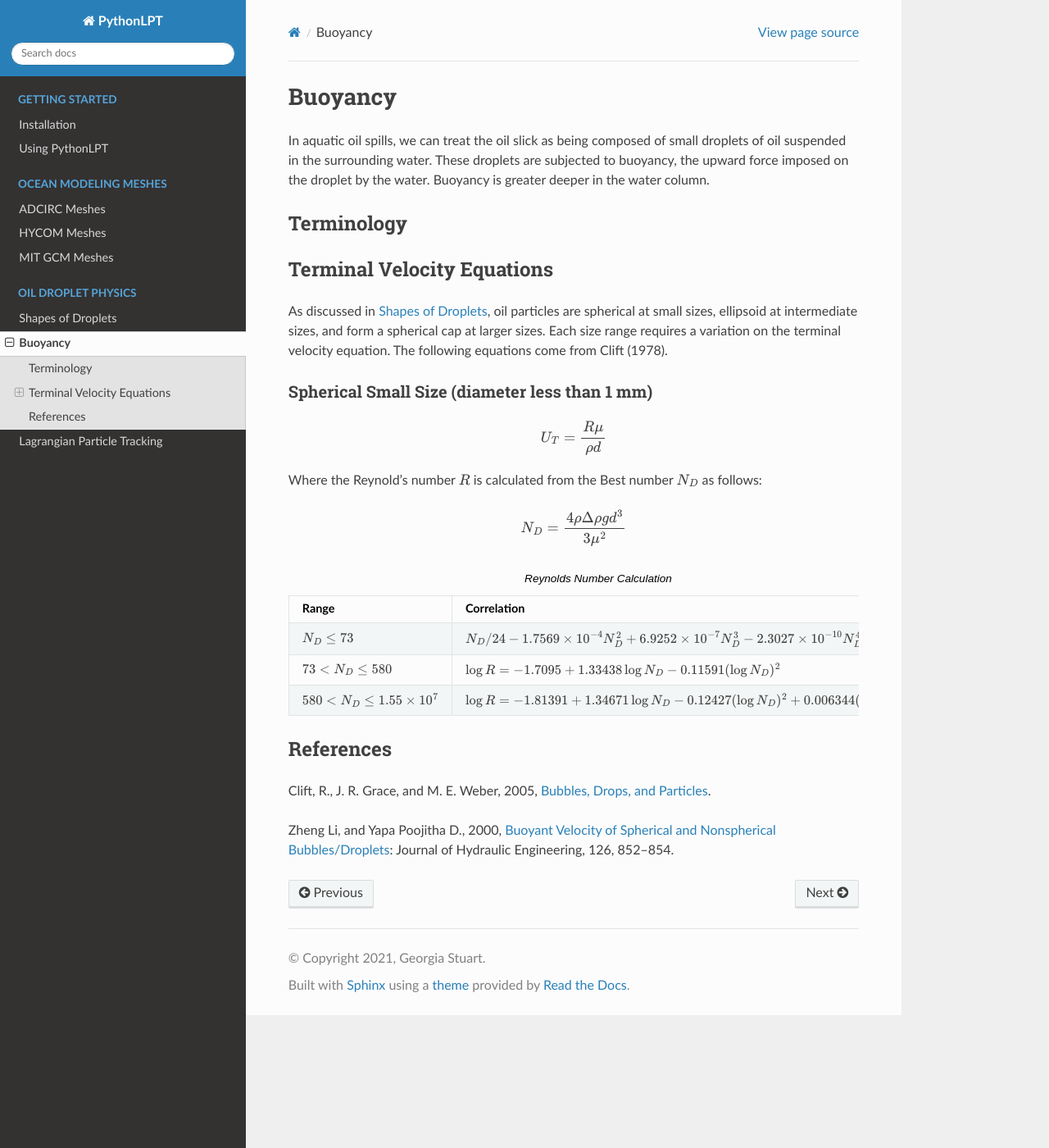
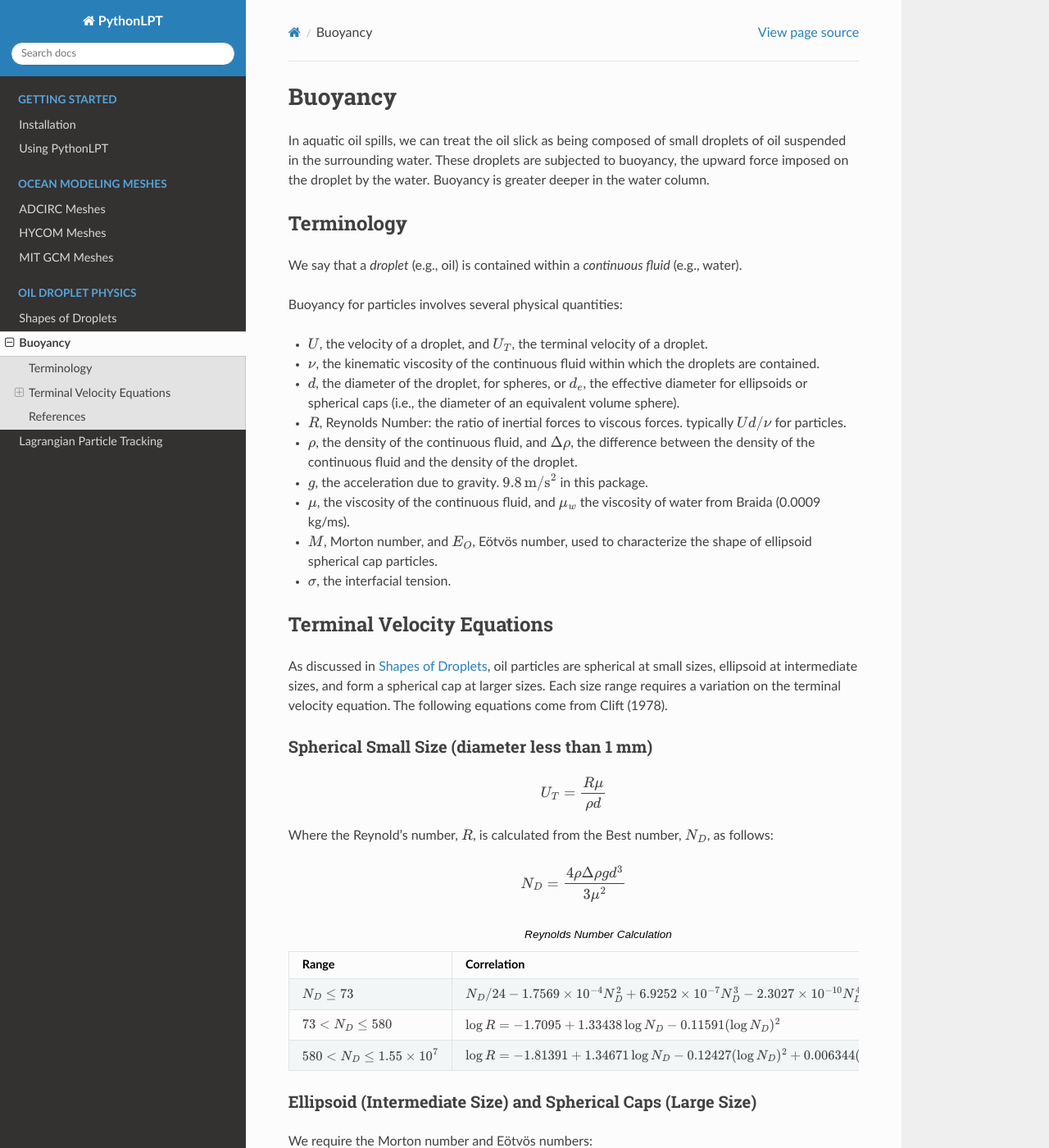
Before and after one commit to UT-CHG/PYOPATRA, a Sphinx documentation site: the page built from docs/physics/buoyancy.rst, in a window 1280 px wide and 1400 px high. Shown: the whole window at 82% size. Built offline with Sphinx 7.4.7 and the Read the Docs theme 2.0.0, drawn with Linux system fonts in a browser that asks for light colours; some of the changed text lies outside the part shown.

Commit message:
Update buoyancy documentation

```diff
--- a/docs/physics/buoyancy.rst
+++ b/docs/physics/buoyancy.rst
@@ -8,6 +8,26 @@
 Terminology
 -----------
 
+We say that a *droplet* (e.g., oil) is contained within a *continuous fluid* (e.g., water).
+
+Buoyancy for particles involves several physical quantities:
+
+- :math:`U`, the velocity of a droplet, and :math:`U_T`, the terminal velocity of a droplet.
+- :math:`\nu`, the kinematic viscosity of the continuous fluid within which the
+  droplets are contained.
+- :math:`d`, the diameter of the droplet, for spheres, or :math:`d_e`, the effective
+  diameter for ellipsoids or spherical caps (i.e., the diameter of an equivalent volume sphere).
+- :math:`R`, Reynolds Number: the ratio of inertial forces to viscous forces.
+  typically :math:`Ud/\nu` for particles.
+- :math:`\rho`, the density of the continuous fluid, and :math:`\Delta \rho`,
+  the difference between the density of the continuous fluid and the
+  density of the droplet.
+- :math:`g`, the acceleration due to gravity. :math:`9.8 \, \text{m/s}^2` in this package.
+- :math:`\mu`, the viscosity of the continuous fluid, and :math:`\mu_w` the viscosity of water
+  from Braida (0.0009 kg/ms).
+- :math:`M`, Morton number, and :math:`E_O`, Eötvös number, used to characterize the shape of ellipsoid
+  spherical cap particles.
+- :math:`\sigma`, the interfacial tension.
 
 
 Terminal Velocity Equations
@@ -24,7 +44,7 @@
 
    U_T = \frac{R \mu}{\rho d}
 
-Where the Reynold's number :math:`R` is calculated from the Best number :math:`N_D` as follows:
+Where the Reynold's number, :math:`R`, is calculated from the Best number, :math:`N_D`, as follows:
 
 .. math::
 
@@ -43,6 +63,64 @@
      - :math:`\log R = -1.81391 + 1.34671 \log N_D - 0.12427 (\log N_D)^2 + 0.006344 (\log N_D)^3`
 
 
+Ellipsoid (Intermediate Size) and Spherical Caps (Large Size)
+~~~~~~~~~~~~~~~~~~~~~~~~~~~~~~~~~~~~~~~~~~~~~~~~~~~~~~~~~~~~~
+
+We require the Morton number and Eötvös numbers:
+
+.. math::
+
+   M = \frac{g \mu^4 \Delta \rho}{\rho^2 \sigma^3}
+
+   E_O = \frac{g \Delta \rho d^2_e}{\sigma}.
+
+Ellipsoid (:math:`M < 10^{-3}` and :math:`E_O \leq 40`)
++++++++++++++++++++++++++++++++++++++++++++++++++++++++
+
+We have:
+
+.. math::
+   :label: ellipsoid
+
+   U_T = \frac{\mu}{\rho d_e} M^{-0.149} (J - 0.857).
+
+We calculate an intermediate value, :math:`H`:
+
+.. math::
+
+   H = \frac{4}{3} E_O M^{-0.149}(\mu / \mu_w )^{-0.14}.
+
+For :math:`2 < H \leq 59.3`,
+
+.. math::
+
+   J = 0.94 H^{0.757}.
+
+For :math:`H > 59.3`,
+
+.. math::
+
+   J = 3.42 H^{0.441}.
+
+
+Spherical Cap (:math:`E_O > 40`)
+++++++++++++++++++++++++++++++++
+
+In this range, we simply have
+
+.. math::
+   :label: spherical-cap
+
+   U_T = 0.711 \sqrt{g d_e \Delta \rho / \rho}
+
+
+
+Critical Diameter
++++++++++++++++++
+
+Zheng and Yapa (2000) introduce an approximate method to find the critical diameter which separates the ellipsoid droplets from spherical caps.
+They assume that Equation :eq:`ellipsoid` and :eq:`spherical-cap` represent straight lines in logarithmic coordinates, and then locate the intersection
+of the two lines to find the critical diameter.
 
 References
 ----------
```
